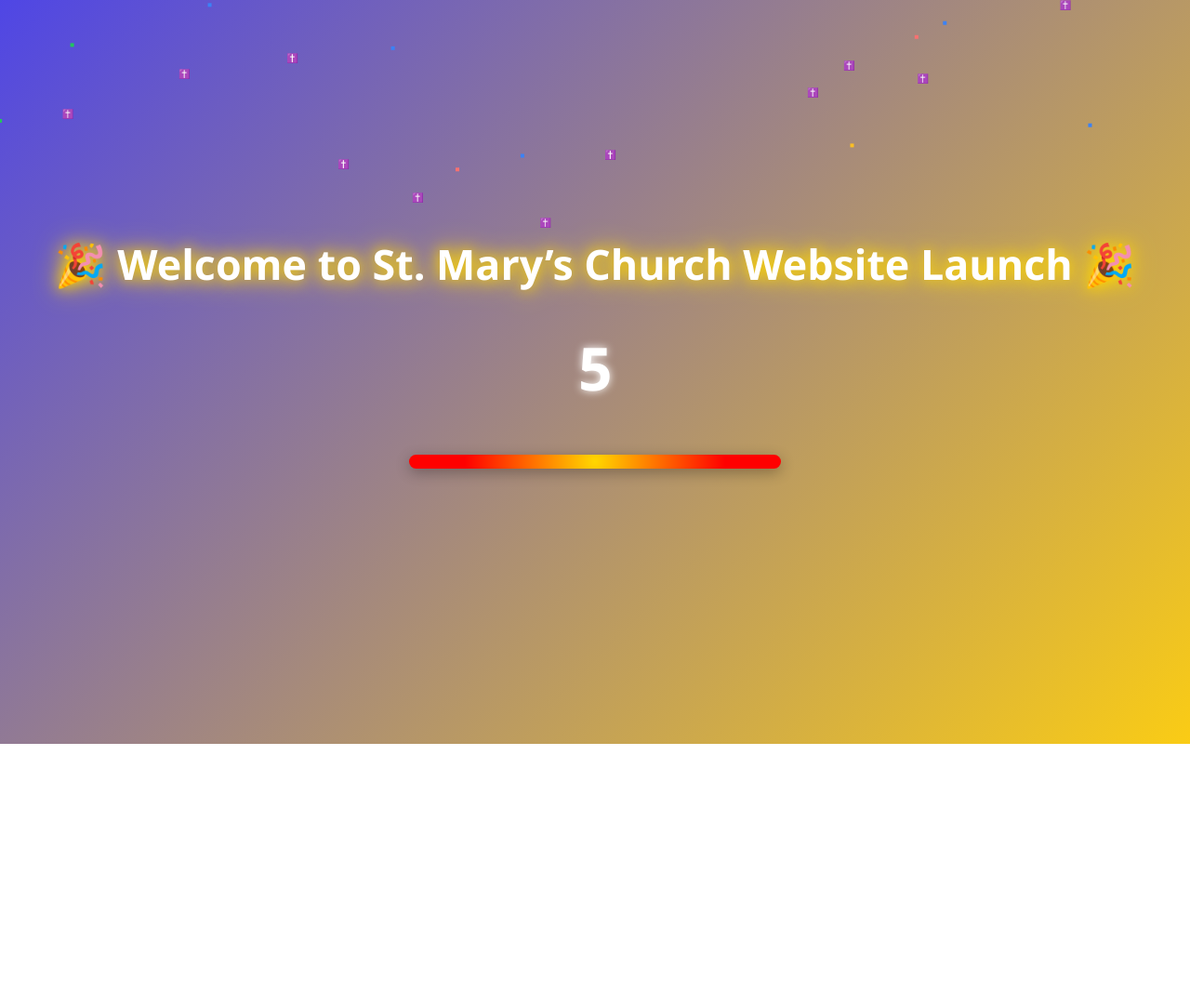
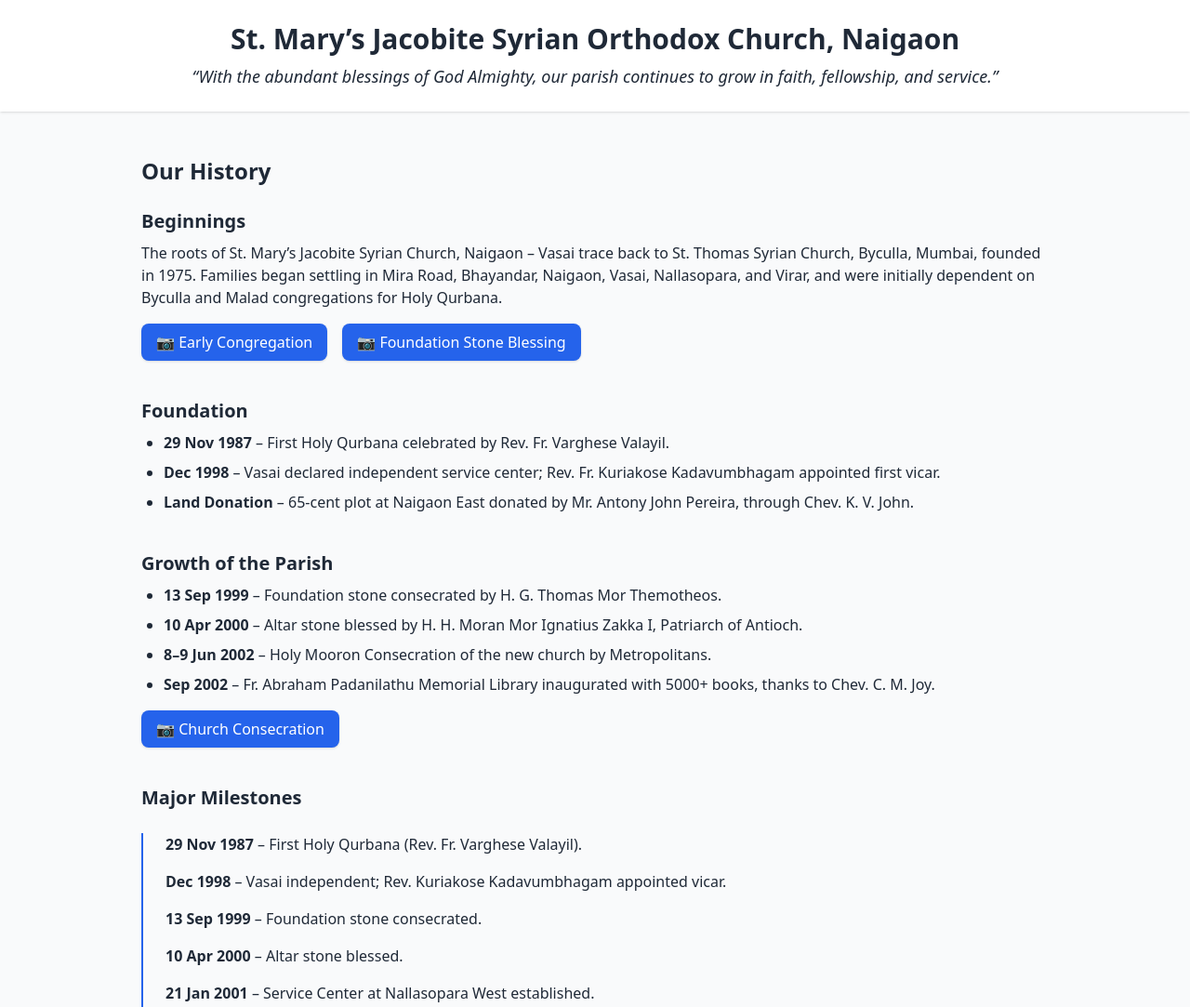
Before and after one commit to stmarysjsocnaigaon/Launch, a plain HTML site: page index.html in a window 1280 px wide. Shown: the top 1083 px of the page at 93% size. Before the commit the page ends 800 px from the top, so only its background shows below. Drawn offline with nearby package versions, Linux system fonts and the light colour scheme.

Commit message:
Update index.html

```diff
--- a/index.html
+++ b/index.html
@@ -1,217 +1,97 @@
-<!DOCTYPE html>
-<html lang="en">
+<!DOCTYPE html><html lang="en">
 <head>
-<meta charset="UTF-8">
-<meta name="viewport" content="width=device-width, initial-scale=1.0">
-<title>St. Mary’s Church Website Launch</title>
-<style>
-  body {
-    margin: 0;
-    height: 100vh;
-    display: flex;
-    flex-direction: column;
-    justify-content: center;
-    align-items: center;
-    background: linear-gradient(135deg, #4f46e5, #facc15);
-    font-family: 'Segoe UI', Tahoma, Geneva, Verdana, sans-serif;
-    color: white;
-    text-align: center;
-    overflow: hidden;
-    position: relative;
-  }
+  <meta charset="UTF-8" />
+  <meta name="viewport" content="width=device-width, initial-scale=1.0" />
+  <title>About Our Church - St. Mary’s Jacobite Syrian Orthodox Church</title>
+  <script src="https://cdn.tailwindcss.com"></script>
+</head>
+<body class="bg-gray-50 text-gray-800">  <!-- Header -->  <header class="bg-white shadow p-6 text-center">
+    <h1 class="text-3xl font-bold">St. Mary’s Jacobite Syrian Orthodox Church, Naigaon</h1>
+    <p class="mt-2 text-lg italic">“With the abundant blessings of God Almighty, our parish continues to grow in faith, fellowship, and service.”</p>
+  </header>  <!-- Our History -->  <section class="max-w-5xl mx-auto py-12 px-6">
+    <h2 class="text-2xl font-bold mb-6">Our History</h2><!-- Beginnings -->
+<div class="mb-10">
+  <h3 class="text-xl font-semibold mb-2">Beginnings</h3>
+  <p>The roots of St. Mary’s Jacobite Syrian Church, Naigaon – Vasai trace back to St. Thomas Syrian Church, Byculla, Mumbai, founded in 1975. Families began settling in Mira Road, Bhayandar, Naigaon, Vasai, Nallasopara, and Virar, and were initially dependent on Byculla and Malad congregations for Holy Qurbana.</p>
+  <div class="flex gap-4 mt-4">
+    <a href="#" class="bg-blue-600 text-white px-4 py-2 rounded-lg shadow hover:bg-blue-700">📷 Early Congregation</a>
+    <a href="#" class="bg-blue-600 text-white px-4 py-2 rounded-lg shadow hover:bg-blue-700">📷 Foundation Stone Blessing</a>
+  </div>
+</div>
 
-  h1 {
-    font-size: 2.8rem;
-    margin-bottom: 15px;
-    animation: banner 3s ease-in-out infinite alternate;
-    text-shadow: 0 0 15px gold, 0 0 30px gold;
-  }
+<!-- Foundation -->
+<div class="mb-10">
+  <h3 class="text-xl font-semibold mb-2">Foundation</h3>
+  <ul class="list-disc ml-6 space-y-2">
+    <li><b>29 Nov 1987</b> – First Holy Qurbana celebrated by Rev. Fr. Varghese Valayil.</li>
+    <li><b>Dec 1998</b> – Vasai declared independent service center; Rev. Fr. Kuriakose Kadavumbhagam appointed first vicar.</li>
+    <li><b>Land Donation</b> – 65-cent plot at Naigaon East donated by Mr. Antony John Pereira, through Chev. K. V. John.</li>
+  </ul>
+</div>
 
-  @keyframes banner {
-    0% { transform: translateY(-5px); }
-    100% { transform: translateY(5px); }
-  }
+<!-- Growth -->
+<div class="mb-10">
+  <h3 class="text-xl font-semibold mb-2">Growth of the Parish</h3>
+  <ul class="list-disc ml-6 space-y-2">
+    <li><b>13 Sep 1999</b> – Foundation stone consecrated by H. G. Thomas Mor Themotheos.</li>
+    <li><b>10 Apr 2000</b> – Altar stone blessed by H. H. Moran Mor Ignatius Zakka I, Patriarch of Antioch.</li>
+    <li><b>8–9 Jun 2002</b> – Holy Mooron Consecration of the new church by Metropolitans.</li>
+    <li><b>Sep 2002</b> – Fr. Abraham Padanilathu Memorial Library inaugurated with 5000+ books, thanks to Chev. C. M. Joy.</li>
+  </ul>
+  <a href="#" class="inline-block mt-4 bg-blue-600 text-white px-4 py-2 rounded-lg shadow hover:bg-blue-700">📷 Church Consecration</a>
+</div>
 
-  #countdown {
-    font-size: 4rem;
-    font-weight: bold;
-    margin: 20px 0;
-    animation: pulse 1s infinite;
-    text-shadow: 0 0 10px #fff;
-  }
+<!-- Timeline -->
+<div class="mb-10">
+  <h3 class="text-xl font-semibold mb-6">Major Milestones</h3>
+  <ol class="space-y-4 border-l-2 border-blue-600 pl-6">
+    <li><b>29 Nov 1987</b> – First Holy Qurbana (Rev. Fr. Varghese Valayil).</li>
+    <li><b>Dec 1998</b> – Vasai independent; Rev. Kuriakose Kadavumbhagam appointed vicar.</li>
+    <li><b>13 Sep 1999</b> – Foundation stone consecrated.</li>
+    <li><b>10 Apr 2000</b> – Altar stone blessed.</li>
+    <li><b>21 Jan 2001</b> – Service Center at Nallasopara West established.</li>
+    <li><b>8–9 Jun 2002</b> – Holy Mooron Consecration.</li>
+    <li><b>Sep 2002</b> – Memorial Library inaugurated (5000+ books).</li>
+    <li><b>10 Apr 2005</b> – Two members awarded "Chevalier" title.</li>
+    <li><b>4 Sep 2005</b> – Kurishumthotti dedicated to Mother Mary.</li>
+    <li><b>18 Dec 2005</b> – Rededication of Holy Altar.</li>
+    <li><b>15 Jun 2008</b> – Nallasopara center consecrated.</li>
+    <li><b>20 Feb 2011</b> – Parsonage flat purchased and blessed.</li>
+  </ol>
+</div>
 
-  @keyframes pulse {
-    0%,100% { transform: scale(1); }
-    50% { transform: scale(1.2); }
-  }
+<!-- Holy Soonoro -->
+<div class="mb-10">
+  <h3 class="text-xl font-semibold mb-2">Holy Soonoro</h3>
+  <p>Our church is privileged to house the <b>Holy Soonoro of Mother Mary</b>, a sacred relic that blesses the congregation and inspires devotion. Intercessory prayers are conducted every Wednesday, strengthening the faith of the parish community.</p>
+  <a href="#" class="inline-block mt-4 bg-blue-600 text-white px-4 py-2 rounded-lg shadow hover:bg-blue-700">📷 Holy Soonoro</a>
+</div>
 
-  .ribbon {
-    width: 80%;
-    max-width: 400px;
-    height: 15px;
-    background: red;
-    position: relative;
-    margin: 30px 0;
-    border-radius: 8px;
-    box-shadow: 0 4px 15px rgba(0,0,0,0.3);
-    overflow: hidden;
-  }
+<!-- Present Day -->
+<div class="mb-10">
+  <h3 class="text-xl font-semibold mb-2">Present Day</h3>
+  <p>Today, St. Mary’s Church has over 100 families. Holy Qurbana is held every Sunday at Naigaon and at Nallasopara. The parish also runs:</p>
+  <ul class="list-disc ml-6 space-y-2">
+    <li>Sunday School for children</li>
+    <li>Regular prayer meetings</li>
+    <li>Parish Youth Association & Martha Mariam Vanitha Samajam</li>
+    <li>Our own cemetery – unique among Jacobite Churches in Mumbai</li>
+  </ul>
+  <a href="#" class="inline-block mt-4 bg-blue-600 text-white px-4 py-2 rounded-lg shadow hover:bg-blue-700">📷 Present Day Church</a>
+</div>
 
-  .ribbon::before {
-    content: '';
-    position: absolute;
-    width: 100%;
-    height: 100%;
-    background: radial-gradient(circle, gold 0%, transparent 70%);
-    top: 0;
-    left: -100%;
-    animation: glow 2s infinite linear;
-  }
+<!-- Vision -->
+<div>
+  <h3 class="text-xl font-semibold mb-2">Vision for the Future</h3>
+  <p>With the grace of God, our parish aims to expand its charitable mission by establishing:</p>
+  <ul class="list-disc ml-6 space-y-2">
+    <li>A charitable hospital</li>
+    <li>A creche</li>
+    <li>A vocational training center for women</li>
+  </ul>
+</div>
 
-  @keyframes glow {
-    0% { left: -100%; }
-    100% { left: 100%; }
-  }
-
-  .scissors {
-    font-size: 2.5rem;
-    position: absolute;
-    top: -35px;
-    left: 50%;
-    transform: translateX(-50%);
-    animation: cut 1s forwards;
-    display: none;
-  }
-
-  canvas {
-    position: absolute;
-    top:0;
-    left:0;
-    width:100%;
-    height:100%;
-    pointer-events: none;
-  }
-</style>
-</head>
-<body>
-<h1>🎉 Welcome to St. Mary’s Church Website Launch 🎉</h1>
-<div id="countdown">10</div>
-<div class="ribbon" id="ribbon">
-  <div class="scissors" id="scissors">✂️</div>
-</div>
-<h2 id="message"></h2>
-<canvas id="canvas"></canvas>
-
-<!-- Sound Effects -->
-<audio id="trumpet" src="https://www.soundjay.com/misc/sounds/trumpet-fanfare-01.mp3"></audio>
-<audio id="cheer" src="https://www.soundjay.com/human/sounds/applause-01.mp3"></audio>
-<audio id="bell" src="https://www.soundjay.com/misc/sounds/bell-ringing-05.mp3"></audio>
-<audio id="drum" src="https://www.soundjay.com/button/sounds/drum-roll-1.mp3"></audio>
-
-<script>
-const canvas = document.getElementById("canvas");
-const ctx = canvas.getContext("2d");
-let particles = [];
-let fireworks = [];
-
-function resizeCanvas(){
-  canvas.width = window.innerWidth;
-  canvas.height = window.innerHeight;
-}
-window.addEventListener('resize', resizeCanvas);
-resizeCanvas();
-
-// Confetti + crosses
-function createParticle(x, y){
-  const colors = ["#fbbf24","#f87171","#22c55e","#3b82f6"];
-  const shapes = ["circle","cross"];
-  const shape = shapes[Math.floor(Math.random()*shapes.length)];
-  particles.push({
-    x:x, y:y,
-    dx:(Math.random()-0.5)*3,
-    dy:(Math.random()*2)+1,
-    life: Math.random()*100+50,
-    color: colors[Math.floor(Math.random()*colors.length)],
-    shape: shape
-  });
-}
-
-// Fireworks
-function createFirework(x,y){
-  const colors = ["#ff0000","#00ff00","#0000ff","#ffff00","#ff00ff","#00ffff"];
-  for(let i=0;i<70;i++){ // more fireworks
-    fireworks.push({
-      x:x, y:y,
-      dx:(Math.random()-0.5)*8, // faster spread
-      dy:(Math.random()-0.5)*8,
-      life:120,
-      color:colors[Math.floor(Math.random()*colors.length)]
-    });
-  }
-}
-
-// Animate
-function animate(){
-  ctx.clearRect(0,0,canvas.width,canvas.height);
-  particles.forEach((p,i)=>{
-    ctx.fillStyle = p.color;
-    if(p.shape=="circle") ctx.fillRect(p.x,p.y,4,4);
-    else ctx.fillText("✝️",p.x,p.y+4);
-    p.x += p.dx; p.y += p.dy; p.life--;
-    if(p.life<=0) particles.splice(i,1);
-  });
-  fireworks.forEach((f,i)=>{
-    ctx.fillStyle=f.color;
-    ctx.fillRect(f.x,f.y,3,3);
-    f.x+=f.dx; f.y+=f.dy; f.life--;
-    if(f.life<=0) fireworks.splice(i,1);
-  });
-  requestAnimationFrame(animate);
-}
-animate();
-
-// Countdown
-let countdown = 10;
-const countdownEl = document.getElementById("countdown");
-const messageEl = document.getElementById("message");
-const scissors = document.getElementById("scissors");
-const ribbon = document.getElementById("ribbon");
-
-// Sounds
-const trumpet = document.getElementById("trumpet");
-const cheer = document.getElementById("cheer");
-const bell = document.getElementById("bell");
-const drum = document.getElementById("drum");
-
-// Confetti interval
-const confettiInterval = setInterval(()=>createParticle(Math.random()*canvas.width,-10),80); // faster confetti
-
-let interval = setInterval(()=>{
-  countdown--;
-  countdownEl.textContent = countdown;
-
-  if(countdown===0){
-    clearInterval(interval);
-    clearInterval(confettiInterval);
-    countdownEl.style.display="none";
-    scissors.style.display="block";
-    ribbon.style.background="transparent";
-    messageEl.innerHTML="🚀 The Website is Live! Redirecting...";
-
-    // Play multiple sounds
-    drum.play();
-    setTimeout(()=>trumpet.play(), 300);
-    setTimeout(()=>bell.play(), 600);
-    setTimeout(()=>cheer.play(), 900);
-
-    // Fireworks - multiple bursts
-    for(let i=0;i<12;i++){
-      setTimeout(()=>createFirework(Math.random()*canvas.width,Math.random()*canvas.height/2), i*300);
-    }
-
-    setTimeout(()=>{window.location.href="https://stmarysjsocnaigaon.github.io/Home/";},6000);
-  }
-},1000);
-</script>
-</body>
+  </section>  <!-- Footer -->  <footer class="bg-gray-900 text-white text-center py-6 mt-12">
+    <p>© 2025 St. Mary’s Jacobite Syrian Orthodox Church. All Rights Reserved.</p>
+  </footer></body>
 </html>
```
